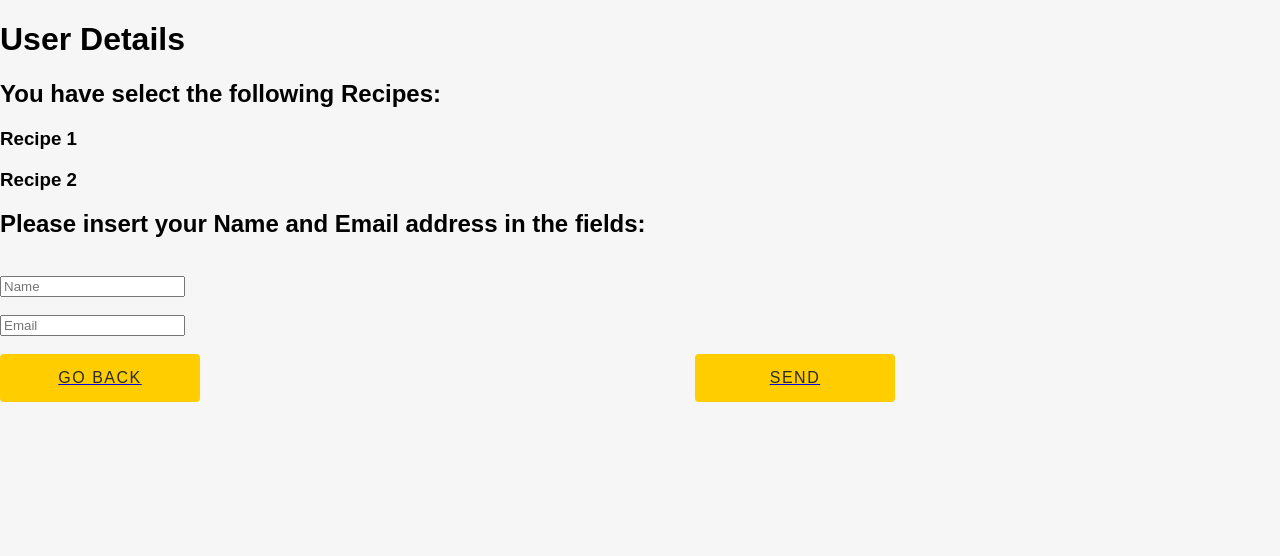
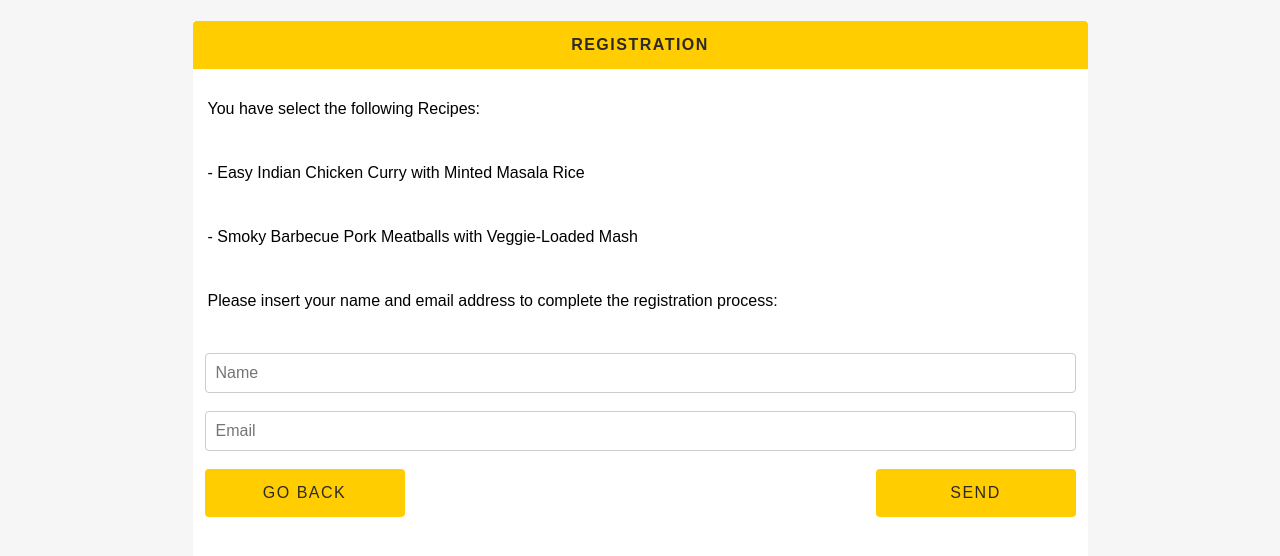
Before and after one commit to GabrielaOliveirabpt/miniature_spatula, a Next.js app: page /user-details in a window 1280 px wide. Shown: the top 556 px of the page. Built offline with nearby package versions, Linux system fonts and the light colour scheme.

Commit message:
add style to user-details page, testing with placeholder

```diff
--- a/pages/confirmation.js
+++ b/pages/confirmation.js
@@ -3,7 +3,7 @@ function Confirmation() {
         <div className='container_instructions'>
             <div className='yellow_box'>
             <h4>Thank You!</h4>
-            <p>Your choices were registered and we will be shipping our box to your home very soon!</p>
+            <p>Your choices were registered and we'll be delivering our box to your home very soon!</p>
             </div>
         </div>
     );
--- a/pages/index.js
+++ b/pages/index.js
@@ -28,7 +28,7 @@ function Home({ recipes }) {
        <br/>
        <br/>
        <br/>
-        <Link href='/user-details' className='btn_center'>
+        <Link href='/user-details' className='btn_center' style={{ textDecoration: 'none' }}>
             <div className="btn_continue">Continue</div>
         </Link>
         <br/>
--- a/pages/user-details.js
+++ b/pages/user-details.js
@@ -1,5 +1,6 @@
 import Link from 'next/link'
 import { useState } from 'react'
+
 
 function UserDetails() {
 const [ name, setName ] = useState('')
@@ -20,16 +21,18 @@ const [ email, setEmail ] = useState('')
 
 
     return (
-      <div className='user_details_container'>
-        <h1>User Details</h1>
 
-        <h2>You have select the following Recipes:</h2>
-        <h3>Recipe 1</h3>
-        <h3>Recipe 2</h3>
 
-        <h2>Please insert your Name and Email address in the fields:</h2>
-        <br/>
+        <div className='container_instructions'>
+            <div className='yellow_box'>
+            <h4>Registration</h4>
+            <p>You have select the following Recipes:</p>
+            <p>- Easy Indian Chicken Curry with Minted Masala Rice</p>
+            <p>- Smoky Barbecue Pork Meatballs with Veggie-Loaded Mash</p>
 
+            <p>Please insert your name and email address to complete the registration process:</p>
+
+            <form className='container_input'>
                 <input
                     type='text'
                     value={name}
@@ -44,31 +47,85 @@ const [ email, setEmail ] = useState('')
                     placeholder='Email'
                     onChange={(e) => setEmail(e.target.value)}
                 />
-
                 <br/>
                 <br/>
                 <div className='display_opposite'>
-            <Link href='/' className='btn_centre'>
+                    <Link href='/' className='btn_centre' style={{ textDecoration: 'none' }}>
                         <div
                             className="btn_continue"
-                    // onClick={submitData}
+                            //   onClick={submitData}
                         >
                             Go Back
                         </div>
                     </Link>
 
-            <Link href='/confirmation' className='btn_centre'>
+                    <Link href='/confirmation' className='btn_centre' style={{ textDecoration: 'none' }}>
                         <div
                             className="btn_continue"
-                    // onClick={submitData}
+                            //   onClick={submitData}
                         >
                             Send
                         </div>
                     </Link>
 
                 </div>
+            </form>
+            <br/>
+            <br/>
+
 
             </div>
+        </div>
+
+    //   <div className='user_details_container'>
+    //     <h1>User Details</h1>
+
+    //     <h2>You have select the following Recipes:</h2>
+    //     <h3>Recipe 1</h3>
+    //     <h3>Recipe 2</h3>
+
+    //     <h2>Please insert your Name and Email address in the fields:</h2>
+    //     <br/>
+
+    //     <input
+    //         type='text'
+    //         value={name}
+    //         placeholder='Name'
+    //         onChange={(e) => setName(e.target.value)}
+    //     />
+    //     <br/>
+    //     <br/>
+    //     <input
+    //         type='text'
+    //         value={email}
+    //         placeholder='Email'
+    //         onChange={(e) => setEmail(e.target.value)}
+    //     />
+
+    //     <br/>
+    //     <br/>
+    //     <div className='display_opposite'>
+    //         <Link href='/' className='btn_centre'>
+    //             <div
+    //                 className="btn_continue"
+    //                 // onClick={submitData}
+    //             >
+    //                 Go Back
+    //             </div>
+    //         </Link>
+
+    //         <Link href='/confirmation' className='btn_centre'>
+    //             <div
+    //                 className="btn_continue"
+    //                 // onClick={submitData}
+    //             >
+    //                 Send
+    //             </div>
+    //         </Link>
+
+    //     </div>
+
+    //   </div>
     );
   }
 
--- a/styles/globals.css
+++ b/styles/globals.css
@@ -6,9 +6,10 @@ body {
   background-color: #f6f6f6;
   margin: 0;
   padding: 0;
-
 }
 
+/* #47d7ac */
+/* #ffcd00 */
 
 .header {
   height: 64px;
@@ -19,8 +20,8 @@ body {
   display: flex;
   flex-wrap: wrap;
   align-content: center;
+}
 
-}
 .logo {
   padding-left: 55px;
 }
@@ -65,7 +66,7 @@ body {
   height: 436px;
   border-radius: 4px;
   margin: 10px;
-  /* border: 5px solid #47d7ac; */
+  /* box-shadow: inset 0 0 0 5px  #ffcd00; */
 }
 
 .card img {
@@ -133,8 +134,6 @@ body {
   background-color: #ffcd00;
   width: 200px;
   cursor: pointer;
-  text-decoration: none;
-
 }
 
 .display_opposite {
@@ -147,20 +146,28 @@ body {
   justify-content: center;
 }
 
-/* .btn_continue div:link { text-decoration: none; }
-
-
-.btn_continue div:visited { text-decoration: none; }
-
-
-.btn_continue div:hover { text-decoration: none; }
-
-
-.btn_continue div:active { text-decoration: none; } */
-
 .user_details_container {
   /* display: flex;
   justify-content: center; */
   width: 895px;
 
 }
+
+input {
+  width: 100%;
+  padding: 10px 10px;
+  font-size: 16px;
+  margin: 0px 0;
+  display: inline-block;
+  border: 1px solid #ccc;
+  border-radius: 4px;
+  box-sizing: border-box;
+}
+
+input:focus {
+  border: 1px solid  #28b88d;
+}
+
+.container_input {
+  padding: 12px
+}
```
Lines whose indentation alone changed are shown as unchanged.
